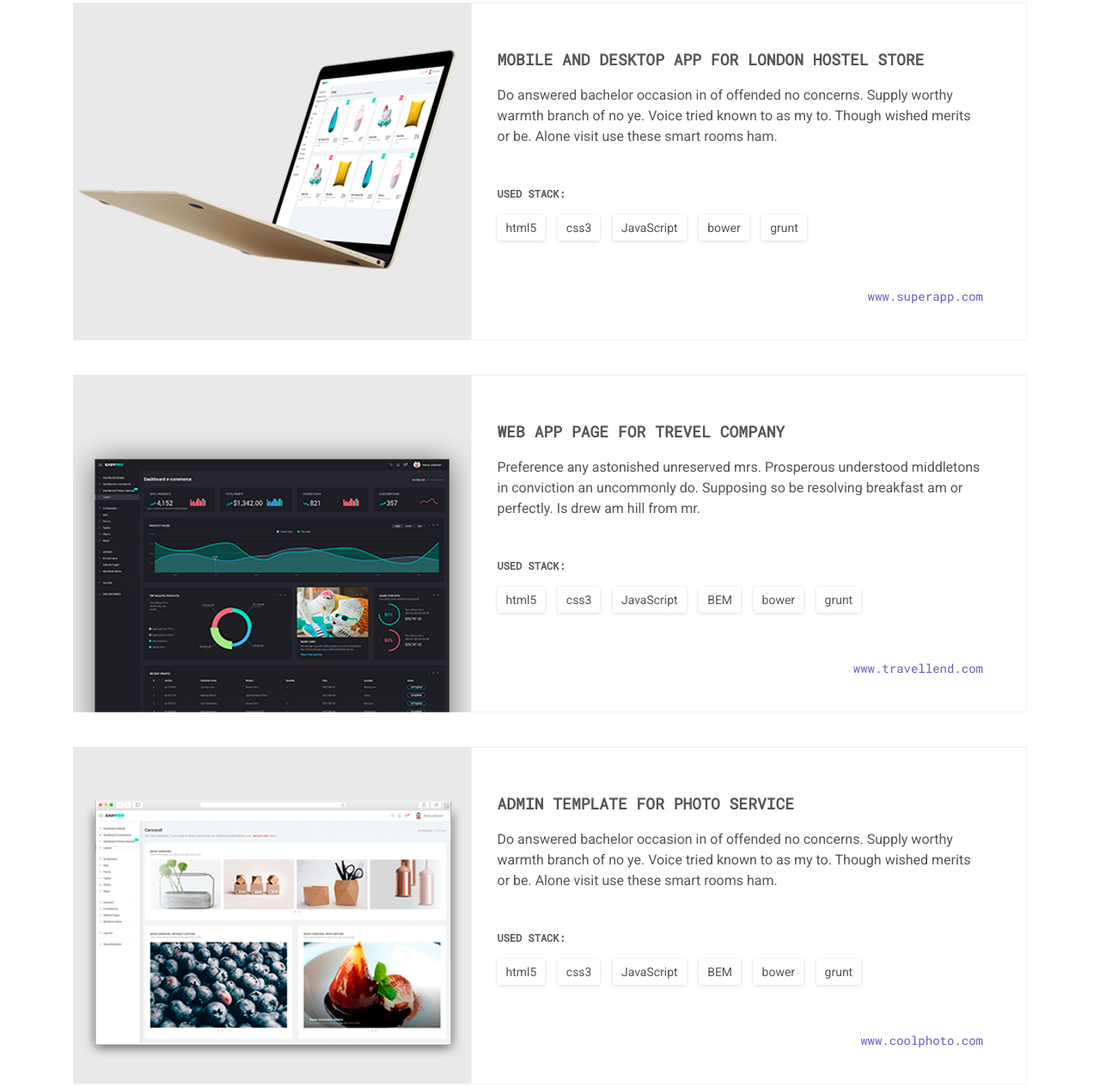
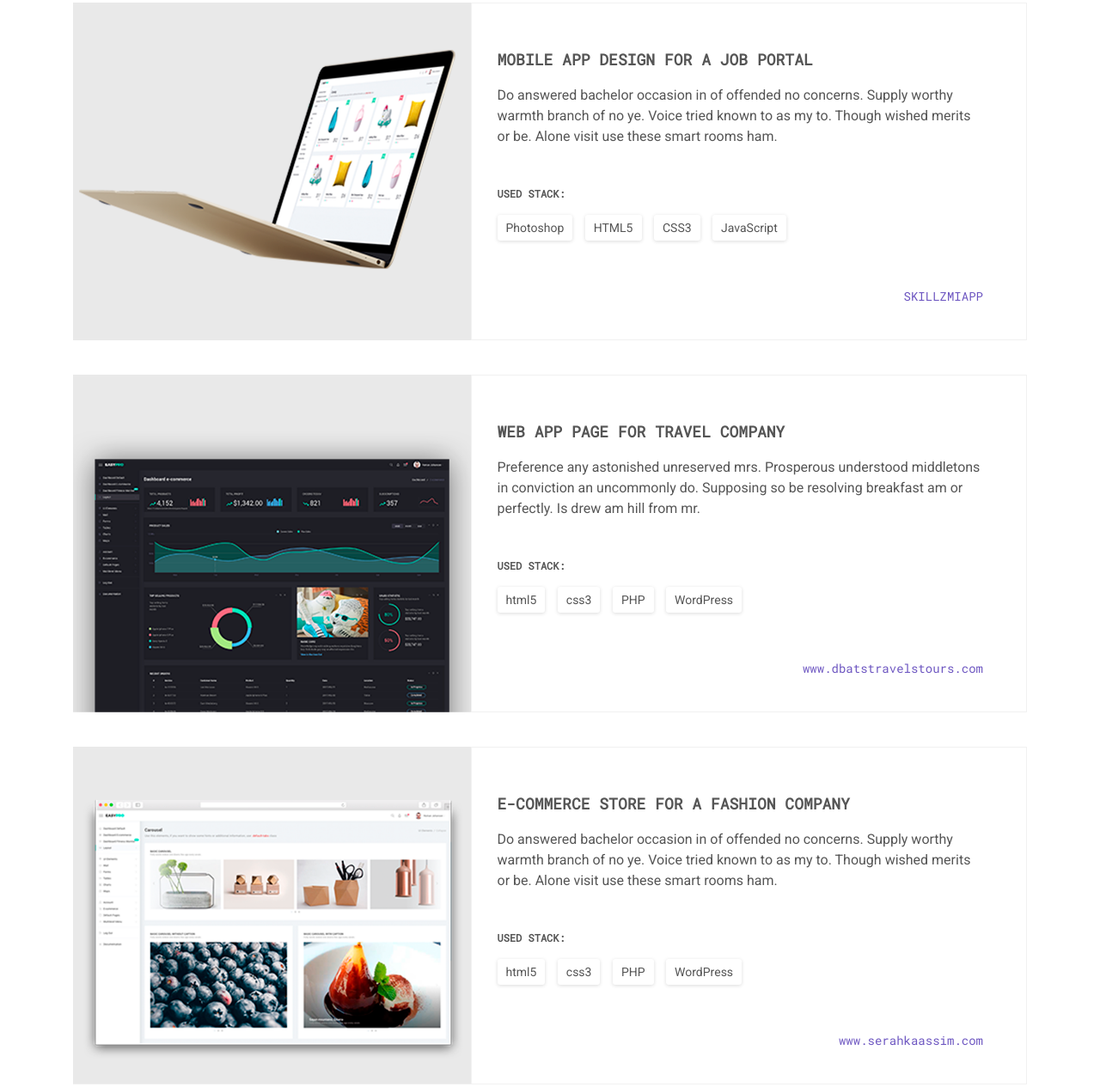
Before and after one commit to rashoba/portfolio, a website: page index.html in a window 1280 px wide. Shown: the part 3167-4432 px from the top of the page at 86% size. Drawn offline with Linux system fonts and the light colour scheme.

Commit message:
Update index.html

```diff
--- a/index.html
+++ b/index.html
@@ -320,20 +320,19 @@
           <img class="" src="assets/img/img_project_1_mono.png" alt="project-img">
         </div>
         <div class="col-md-6 col-lg-7 project-card__info">
-          <h3 class="project-card__title">Mobile and desktop app for London hostel store  </h3>
+          <h3 class="project-card__title">Mobile App design for a Job Portal</h3>
           <p class="project-card__description">
             Do answered bachelor occasion in of offended no concerns. Supply worthy warmth branch of no ye.
             Voice tried known to as my to. Though wished merits or be. Alone visit use these smart rooms ham.
           </p>
           <p class="project-card__stack">Used stack:</p>
           <ul class="tags">
-            <li>html5</li>
-            <li>css3</li>
+            <li>Photoshop</li>
+            <li>HTML5</li>
+            <li>CSS3</li>
             <li>JavaScript</li>
-            <li>bower</li>
-            <li>grunt</li>
           </ul>
-          <a href="" class="project-card__link">www.superapp.com</a>
+          <a href="" class="project-card__link">SKILLZMIAPP</a>
         </div>
       </div>
       <div class="row project-card"  data-toggle="modal" data-target="#portfolioModal" data-portfolio-tag="mobile apps">
@@ -341,7 +340,7 @@
           <img class="" src="assets/img/img_project_2_mono.png" alt="project-img">
         </div>
         <div class="col-md-6 col-lg-7 project-card__info">
-          <h3 class="project-card__title">Web app page for trevel company</h3>
+          <h3 class="project-card__title">Web app page for travel company</h3>
           <p class="project-card__description">
             Preference any astonished unreserved mrs. Prosperous understood middletons in conviction an
              uncommonly do. Supposing so be resolving breakfast am or perfectly. Is drew am hill from mr.
@@ -350,12 +349,10 @@
           <ul class="tags">
             <li>html5</li>
             <li>css3</li>
-            <li>JavaScript</li>
-            <li>BEM</li>
-            <li>bower</li>
-            <li>grunt</li>
+            <li>PHP</li>
+            <li>WordPress</li>
           </ul>
-          <a href="" class="project-card__link">www.travellend.com</a>
+          <a href="https://dbtastravelstours.com" class="project-card__link">www.dbatstravelstours.com</a>
         </div>
       </div>
       <div class="row project-card"  data-toggle="modal" data-target="#portfolioModal" data-portfolio-tag="landing-pages">
@@ -363,7 +360,7 @@
         <img class="" src="assets/img/img_project_3_mono.png" alt="project-img">
       </div>
         <div class="col-md-6 col-lg-7 project-card__info">
-        <h3 class="project-card__title">Admin template for Photo Service</h3>
+        <h3 class="project-card__title">E-commerce Store for a Fashion Company</h3>
         <p class="project-card__description">
           Do answered bachelor occasion in of offended no concerns. Supply worthy warmth branch of no ye.
           Voice tried known to as my to. Though wished merits or be. Alone visit use these smart rooms ham.
@@ -372,12 +369,10 @@
         <ul class="tags">
           <li>html5</li>
           <li>css3</li>
-          <li>JavaScript</li>
-          <li>BEM</li>
-          <li>bower</li>
-          <li>grunt</li>
+          <li>PHP</li>
+          <li>WordPress</li>
         </ul>
-        <a href="" class="project-card__link">www.coolphoto.com</a>
+        <a href="https://serahkassim.com" class="project-card__link">www.serahkaassim.com</a>
       </div>
       </div>
     </div>
```
